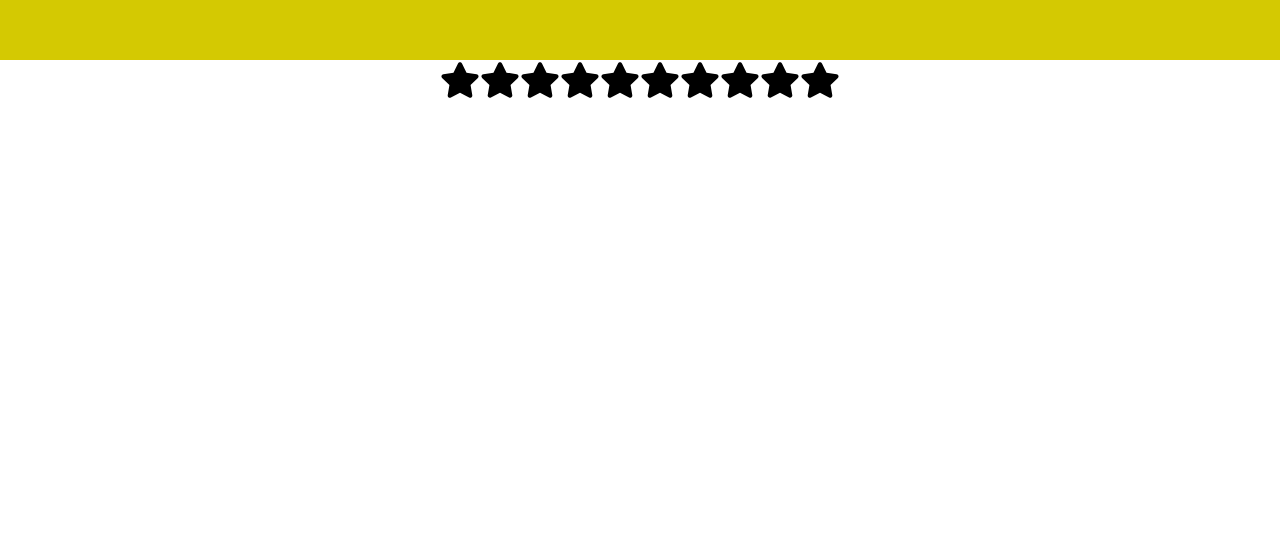
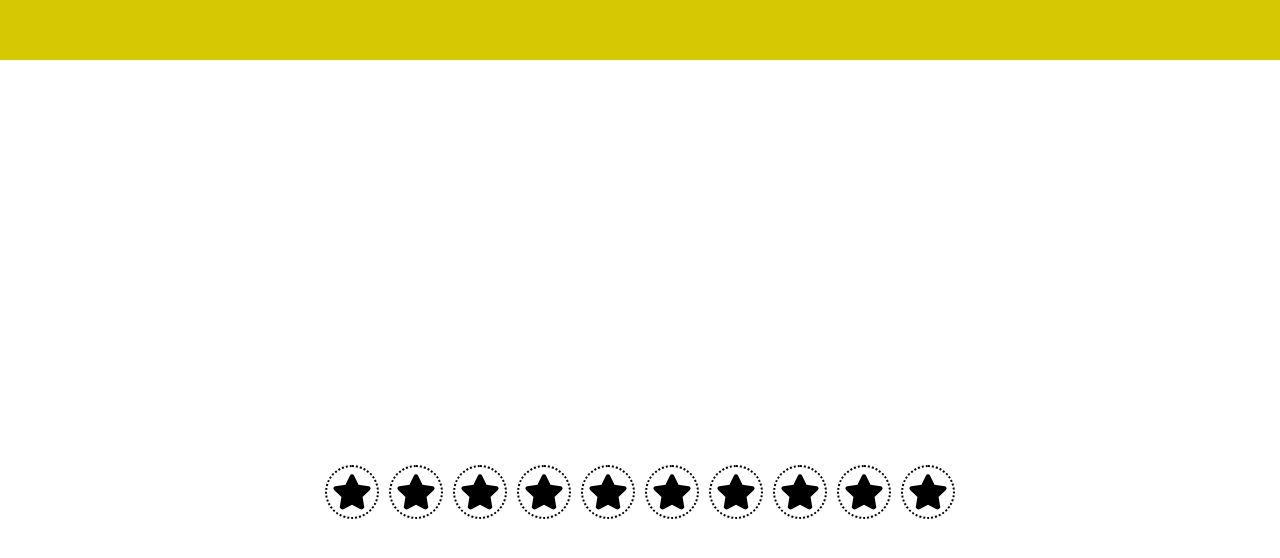
Before and after one commit to sdiv0503/25-Small-Projects-in-1, a React (Create React App) app: page / in a window 1280 px wide. Shown: the part 1540-2098 px from the top of the page. Before the commit the page ends 1644 px from the top, so only its background shows below. Built offline with nearby package versions, Linux system fonts and the light colour scheme.

Commit message:
commit 5

```diff
--- a/src/components/star-rating/styles.css
+++ b/src/components/star-rating/styles.css
@@ -1,7 +1,23 @@
 .active{
     color: #fff700;
+    border: 2px solid black;
+    border-radius: 50%;
+    margin: 5px;
+    padding: 5px;
 }
 
 .inactive{
     color:black;
+    border: 2px dotted black;
+    border-radius: 50%;
+    margin: 5px;
+    padding: 5px;
 }
+
+.starRating{
+    height: 100vh;
+    width: 100vw;
+    margin-top: 50vh;
+    display: inline-block;
+
+}
```
